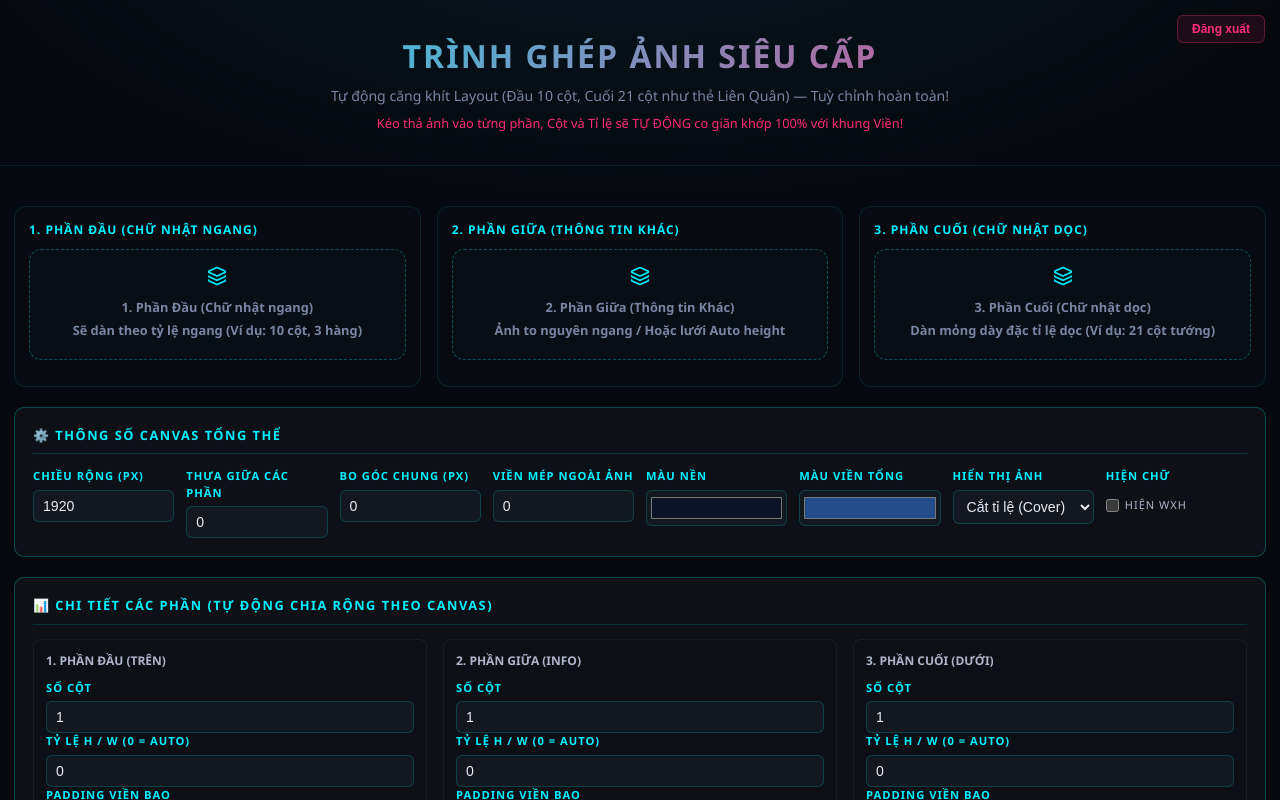
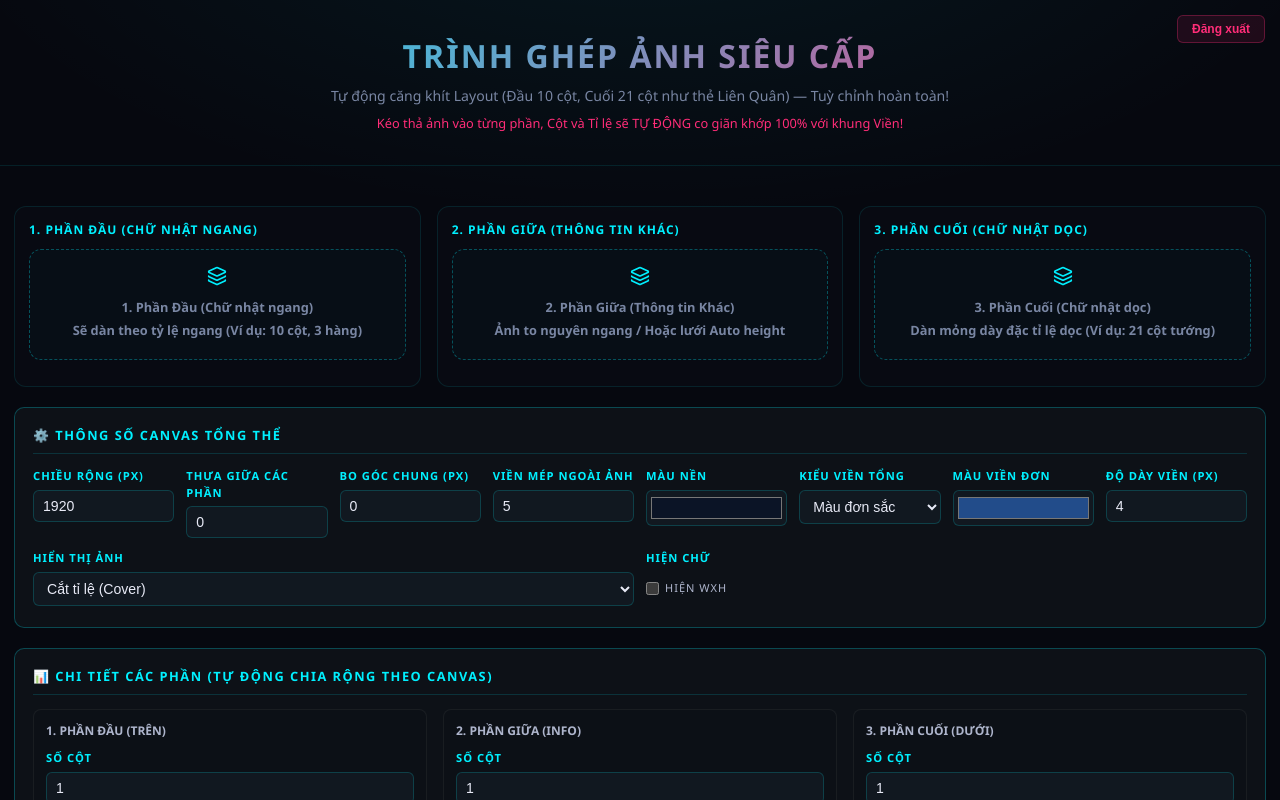
Before and after one commit to LeTuan03/ghep-anh, a React (Vite) app: page / in a window 1280 px wide. Shown: the top 800 px of the page. Built offline with nearby package versions, Linux system fonts and the light colour scheme; sample sign-in values are in the browser's storage.

Commit message:
fe add config image

```diff
--- a/src/App.css
+++ b/src/App.css
@@ -309,8 +309,8 @@ header {
 
 canvas {
   max-width: 100%;
-  border-radius: 8px;
-  border: 1px solid rgba(0,240,255,0.12);
+  /* border-radius: 8px;
+  border: 1px solid rgba(0,240,255,0.12);  */
   display: none;
 }
 
--- a/src/pages/Home.tsx
+++ b/src/pages/Home.tsx
@@ -40,9 +40,11 @@ export default function Home({ onLogout }: { onLogout?: () => void }) {
   const [gap, setGap] = useState(0);
   const [rad, setRad] = useState(0);
   const [bgc, setBgc] = useState('#0b1426'); // Xanh đậm của nền game Liên Quân
-  const [pad, setPad] = useState(0);
+  const [pad, setPad] = useState(5);
   const [fit, setFit] = useState<'cover' | 'contain' | 'stretch' | 'original'>('cover');
   const [borderColor, setBorderColor] = useState('#224c8a'); // Viền xanh xám
+  const [borderStyle, setBorderStyle] = useState<'solid' | 'gradient1'>('solid');
+  const [borderWidth, setBorderWidth] = useState(4);
   const [showDim, setShowDim] = useState(false);
 
   const [isDragOver, setIsDragOver] = useState<SectionKey | null>(null);
@@ -169,9 +171,23 @@ export default function Home({ onLogout }: { onLogout?: () => void }) {
     ctx.fillRect(0, 0, w, totalH);
 
     // KẺ VIỀN CANVAS TO
-    ctx.strokeStyle = borderColor;
-    ctx.lineWidth = 4;
-    ctx.strokeRect(2, 2, w - 4, totalH - 4);
+    if (borderWidth > 0) {
+      if (borderStyle === 'solid') {
+        ctx.strokeStyle = borderColor;
+      } else if (borderStyle === 'gradient1') {
+        const grad = ctx.createLinearGradient(0, 0, w, totalH);
+        grad.addColorStop(0, '#ff0cfa'); // Pink/Magenta
+        grad.addColorStop(1, '#00f6ff'); // Cyan
+        ctx.strokeStyle = grad;
+      }
+
+      const bw = borderWidth;
+      ctx.lineWidth = bw;
+
+      ctx.beginPath();
+      roundRectPath(ctx, bw / 2, bw / 2, w - bw, totalH - bw, rad);
+      ctx.stroke();
+    }
 
     let currentY = pad;
 
@@ -182,9 +198,17 @@ export default function Home({ onLogout }: { onLogout?: () => void }) {
         for (let c = 0; c < layout.cols; c++) {
            const idx = r * layout.cols + c;
            if (idx < items.length) {
-              const x = pad + secPad + c * (cW + secGap);
-              const y = my;
-              drawItem(ctx, items[idx].imgElement, x, y, cW, rh, rad, ratio === 0 ? 'stretch' : fit);
+              const startX = pad + secPad + c * (cW + secGap);
+              const startY = my;
+              const endX = startX + cW;
+              const endY = my + rh;
+
+              const x = Math.round(startX);
+              const y = Math.round(startY);
+              const w = Math.round(endX) - x;
+              const h = Math.round(endY) - y;
+
+              drawItem(ctx, items[idx].imgElement, x, y, w, h, rad, ratio === 0 ? 'stretch' : fit);
            }
         }
         my += rh + secGap;
@@ -202,10 +226,6 @@ export default function Home({ onLogout }: { onLogout?: () => void }) {
   const drawItem = (ctx: CanvasRenderingContext2D, img: HTMLImageElement | null, x: number, y: number, w: number, h: number, r: number, drawFit: string) => {
     if (!img) return;
     ctx.save();
-
-    // Viền item: vàng đất chìm
-    ctx.strokeStyle = 'rgba(212, 175, 55, 0.4)';
-    ctx.lineWidth = 1;
 
     roundRectPath(ctx, x, y, w, h, r);
     ctx.clip();
@@ -231,11 +251,6 @@ export default function Home({ onLogout }: { onLogout?: () => void }) {
     }
 
     ctx.restore();
-
-    // Nét bo góc
-    ctx.beginPath();
-    roundRectPath(ctx, x, y, w, h, r);
-    ctx.stroke();
 
     if (showDim) {
       ctx.fillStyle = 'rgba(0, 0, 0, 0.6)';
@@ -338,7 +353,16 @@ export default function Home({ onLogout }: { onLogout?: () => void }) {
             <div className="cg"><label>Bo góc chung (px)</label><input type="number" value={rad} min={0} max={100} onChange={e => setRad(Number(e.target.value) || 0)}/></div>
             <div className="cg"><label>Viền mép ngoài ảnh</label><input type="number" value={pad} min={0} max={100} onChange={e => setPad(Number(e.target.value) || 0)}/></div>
             <div className="cg"><label>Màu nền</label><input type="color" value={bgc} onChange={e => setBgc(e.target.value)}/></div>
-            <div className="cg"><label>Màu viền tổng</label><input type="color" value={borderColor} onChange={e => setBorderColor(e.target.value)}/></div>
+            <div className="cg"><label>Kiểu viền tổng</label>
+              <select value={borderStyle} onChange={e => setBorderStyle(e.target.value as any)}>
+                <option value="solid">Màu đơn sắc</option>
+                <option value="gradient1">Gradient (Hồng - Xanh)</option>
+              </select>
+            </div>
+            {borderStyle === 'solid' && (
+              <div className="cg"><label>Màu viền đơn</label><input type="color" value={borderColor} onChange={e => setBorderColor(e.target.value)}/></div>
+            )}
+            <div className="cg"><label>Độ dày viền (px)</label><input type="number" value={borderWidth} min={0} max={200} onChange={e => setBorderWidth(Number(e.target.value) || 0)}/></div>
             <div className="cg"><label>Hiển thị ảnh</label>
               <select value={fit} onChange={e => setFit(e.target.value as any)}>
                 <option value="cover">Cắt tỉ lệ (Cover)</option>
```
